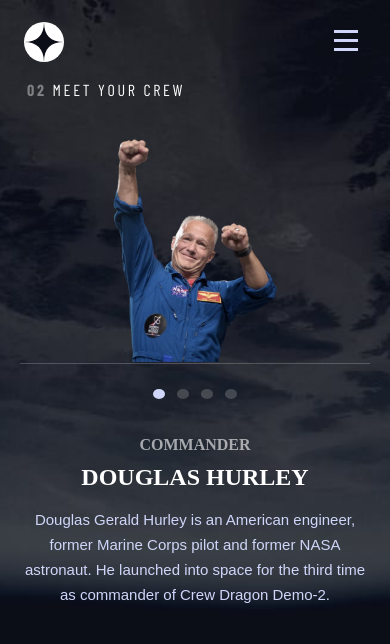
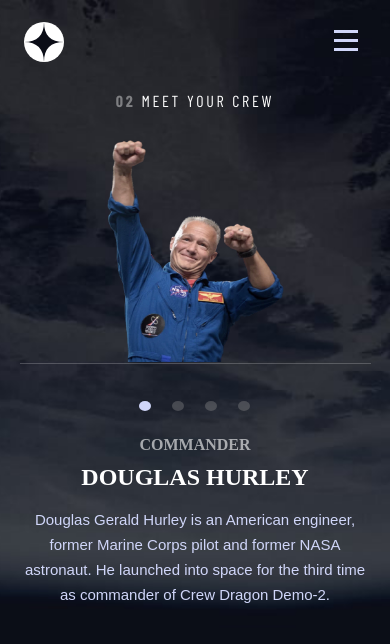
Before and after one commit to shay122990/space-tourism-website, a React (Vite) app: page /crew in a window 390 px wide. Shown: the top 644 px of the page. Built offline with nearby package versions, Linux system fonts and the light colour scheme; a web font is replaced by a local one.

Commit message:
change from button to nav ul li

```diff
--- a/src/routes/crew/Crew.css
+++ b/src/routes/crew/Crew.css
@@ -56,10 +56,12 @@
     width: 72%;
     padding-bottom: 50px;
 }
-.crew-tab-menu{
+
+.crew-tab-menu ul{
     display: flex;
     justify-content: center;
     align-items: center;
+    flex-direction: row;
     gap: 24px;
     width:132px;
     list-style-type: none;
@@ -86,14 +88,10 @@
 @media (max-width: 1000px){
     .crew-home-page{
         background-image: url(../../assets//crew/background-crew-tablet.jpg);
-        align-items: center;
-        justify-content: center;
     }
     .main-crew-container{
-        margin-top: 0;
         padding: 0;
         justify-content: center;
-        width: 100%;
     }
     .meet-your-crew{
         padding: 20px 0 40px 2%;
@@ -132,7 +130,6 @@
         padding: 0;
     }
     .crew-tab-menu{
-        position: relative;
         height: 20px;
         gap: 16px;
     }
@@ -153,12 +150,12 @@
         background-image: url(../../assets/crew/background-crew-mobile.jpg);
     }
     .main-crew-container{
-       display: block;
+       margin-top: 80px;
        align-items: center;
-       padding: 0 20px;
+       text-align: center;
     }
     .meet-your-crew{
-        margin: 60px 0 0 0;
+        padding: 0 0 20px 0;
         font-size: 16px;
         letter-spacing: 2.7px;
     }
@@ -187,20 +184,24 @@
         margin: 0;
         font-size: 15px;
         height: auto;
-        width: 100%;
+        width: 90%;
         line-height: 25px;
     }
     .crew-tab-menu{
         padding: 30px 0;
-        gap: 12px;
+    }
+    .crew-tab-menu ul{
+        gap: 0;
     }
     .crew-image{
+        width: 90%;
         margin: 0;
         border-bottom: 0 solid #ffffff34;
         border-width: 1px;
     }
     .crew-image img{
-        height: 223px;
+        width: 177px;
+        height: 222px;
         margin-bottom: -3px;
     }
 }
--- a/src/routes/crew/Crew.jsx
+++ b/src/routes/crew/Crew.jsx
@@ -1,3 +1,4 @@
+//
 import { useState } from "react";
 import "./Crew.css";
 import crewData from "../../data/crew.js";
@@ -22,19 +23,41 @@
               <h3 className="crew-name">{selectedCrewMember.name}</h3>
               <p className="crew-bio">{selectedCrewMember.bio}</p>
             </div>
-            <div className="crew-tab-menu">
+            <nav
+              className="crew-tab-menu"
+              role="navigation"
+              aria-label="Crew Tabs"
+            >
+              <ul role="tablist">
                 {crewData.map((crewMember) => (
+                  <li key={crewMember.id} role="presentation">
                     <button
-                  key={crewMember.id}
+                      role="tab"
+                      tabIndex={0}
                       className={
                         selectedCrewMember.id === crewMember.id ? "active" : ""
                       }
                       onClick={() => handleTabChange(crewMember)}
+                      onKeyDown={(e) => {
+                        if (e.key === "Enter" || e.key === " ") {
+                          handleTabChange(crewMember);
+                        }
+                      }}
+                      aria-selected={selectedCrewMember.id === crewMember.id}
+                      aria-controls={`crew-panel-${crewMember.id}`}
+                      id={`crew-tab-${crewMember.id}`}
                     ></button>
+                  </li>
                 ))}
+              </ul>
+            </nav>
           </div>
-          </div>
-          <div className="crew-image">
+          <div
+            id={`crew-panel-${selectedCrewMember.id}`}
+            role="tabpanel"
+            aria-labelledby={`crew-tab-${selectedCrewMember.id}`}
+            className="crew-image"
+          >
             <img src={selectedCrewMember.image} alt={selectedCrewMember.name} />
           </div>
         </div>
--- a/src/routes/destination/Destination.css
+++ b/src/routes/destination/Destination.css
@@ -9,11 +9,11 @@
   overflow-y: auto;
 }
 .main-destination-container{
+  margin-top: 100px;
   display: flex;
   flex-direction: column;
   align-items: flex-start;
   justify-content: center;
-  margin-top: 100px;
   padding: 0 0 0 12%;
 }
 .pick-your-destination{
@@ -25,10 +25,11 @@
   opacity: 0.4;
 }
 .planets-content {
+  border: solid red 1px;
   display: flex;
   flex-direction: row;
   align-items: center;
-  gap: 12%;
+  gap: 10%;
   padding: 4% 0 0 4%;
 }
 .destination-image{
@@ -189,6 +190,7 @@
     background-image: url(../../assets/destination/background-destination-mobile.jpg);
   }
   .main-destination-container{
+    margin-top: 80px;
     padding: 0;
     align-items: center;
   }
@@ -203,6 +205,7 @@
   }
   .destination-image img{
     width: 170px;
+    height: 170px;
   }
   .destination-tab-buttons{
     margin-top: 20px;
--- a/src/routes/home/Home.css
+++ b/src/routes/home/Home.css
@@ -12,7 +12,8 @@
     justify-content: space-around;
     align-items: center;
     flex-direction: row;
-    padding: 200px 0 0 0;
+    margin-top: 140px;
+    padding: 240px 0 0 0;
 }
 .main-info{
     display: flex;
@@ -67,10 +68,12 @@
         background-image: url(../../assets/home/background-home-tablet.jpg);
     }
     .space-info-container{
+        margin-top:170px;
         flex-direction: column;
-        gap: 0;
         height: auto;
-        padding-top: 120px;
+        padding: 0;
+        justify-content: center;
+        gap: 180px;
     }
     .main-info{
         text-align: center;
@@ -82,6 +85,9 @@
         width:242px;
         height: 242px;
     }
+    .explore-btn-container{
+        margin: 0;
+    }
     .explore-btn-container:hover{
         box-shadow: #7070736e 0px 0px 2px 56px;
     }
@@ -89,10 +95,8 @@
         font-size: 20px;
     }
     .space-info{
-        width: 89%;
         font-size: 16px;
     }
-
 }
 
   /* MOBILE VIEW */
@@ -102,8 +106,10 @@
     }
     .space-info-container{
         flex-direction: column;
-        gap:120px;
-        padding-top: 60px;
+        padding: 0;
+        margin-top: 100px;
+        justify-content: center;
+        gap: 100px;
     }
     .main-info{
         flex-direction: column;
@@ -116,9 +122,9 @@
         font-size:80px;
     }
     .space-info{
+        width: 88%;
         font-size: 15px;
         line-height: 25px;
-        width: 92%;
     }
     .explore-btn-container{
         margin-top: 0;
--- a/src/routes/technology/Technology.css
+++ b/src/routes/technology/Technology.css
@@ -36,7 +36,7 @@
   gap: 10%;
   width: 60%;
 }
-.tech-tab-buttons{
+.tech-tab-buttons ul{
   display: flex;
   flex-direction: column;
   justify-content: center;
@@ -48,7 +48,7 @@
   border-radius: 50%;
   border: 1px solid var(--hover-color);
   font-size: 32px;
-  font-family: 'Bellefair', sans-serif;
+  font-family: "Bellefair", sans-serif;
   background-color: transparent;
 }
 .tech-tab-buttons button:hover{
@@ -104,8 +104,9 @@
       justify-content: space-around;
       gap: 30px;
     }
-    .tech-tab-buttons{
+    .tech-tab-buttons ul{
       flex-direction: row;
+      padding:0;
       gap: 16px;
     }
     .tech-tab-buttons button{
@@ -139,12 +140,16 @@
       font-size: 16px;
       letter-spacing: 2.7px;
     }
+    .tech-tab-buttons ul li{
+      padding: 0;
+    }
     .tech-tab-buttons button{
       width: 40px;
       height: 40px;
       font-size: 16px;
     }
     .tech-image img{
+      width: 100%;
       height: 170px;
     }
     .tech-info{
--- a/src/routes/technology/Technology.jsx
+++ b/src/routes/technology/Technology.jsx
@@ -1,3 +1,5 @@
+//
+
 import { useState, useEffect } from "react";
 import "./Technology.css";
 import technologyData from "../../data/technology.js";
@@ -34,28 +36,50 @@
         </h1>
         <div className="technology-content">
           <div className="tech-details">
-            <div className="tech-tab-buttons">
+            <nav
+              className="tech-tab-buttons"
+              role="navigation"
+              aria-label="Technology Tabs"
+            >
+              <ul role="tablist">
                 {technologyData.map((technology) => (
+                  <li key={technology.id} role="presentation">
                     <button
-                  key={technology.id}
+                      role="tab"
+                      tabIndex={0}
                       className={
                         selectedTechnology.id === technology.id ? "active" : ""
                       }
                       onClick={() => handleTabChange(technology)}
+                      onKeyDown={(e) => {
+                        if (e.key === "Enter" || e.key === " ") {
+                          handleTabChange(technology);
+                        }
+                      }}
+                      aria-selected={selectedTechnology.id === technology.id}
+                      aria-controls={`technology-panel-${technology.id}`}
+                      id={`technology-tab-${technology.id}`}
                     >
                       {technology.id + 1}
                     </button>
+                  </li>
                 ))}
-            </div>
+              </ul>
+            </nav>
             <div className="tech-info">
-              <span className="terminology">the terminology...</span>
+              <span className="terminology">The terminology...</span>
               <h2 className="tech-name">{selectedTechnology.name}</h2>
               <p className="tech-description">
                 {selectedTechnology.description}
               </p>
             </div>
           </div>
-          <div className="tech-image">
+          <div
+            id={`technology-panel-${selectedTechnology.id}`}
+            role="tabpanel"
+            aria-labelledby={`technology-tab-${selectedTechnology.id}`}
+            className="tech-image"
+          >
             <img src={imageSrc} alt={selectedTechnology.name} />
           </div>
         </div>
```
Lines whose indentation alone changed are shown as unchanged.
